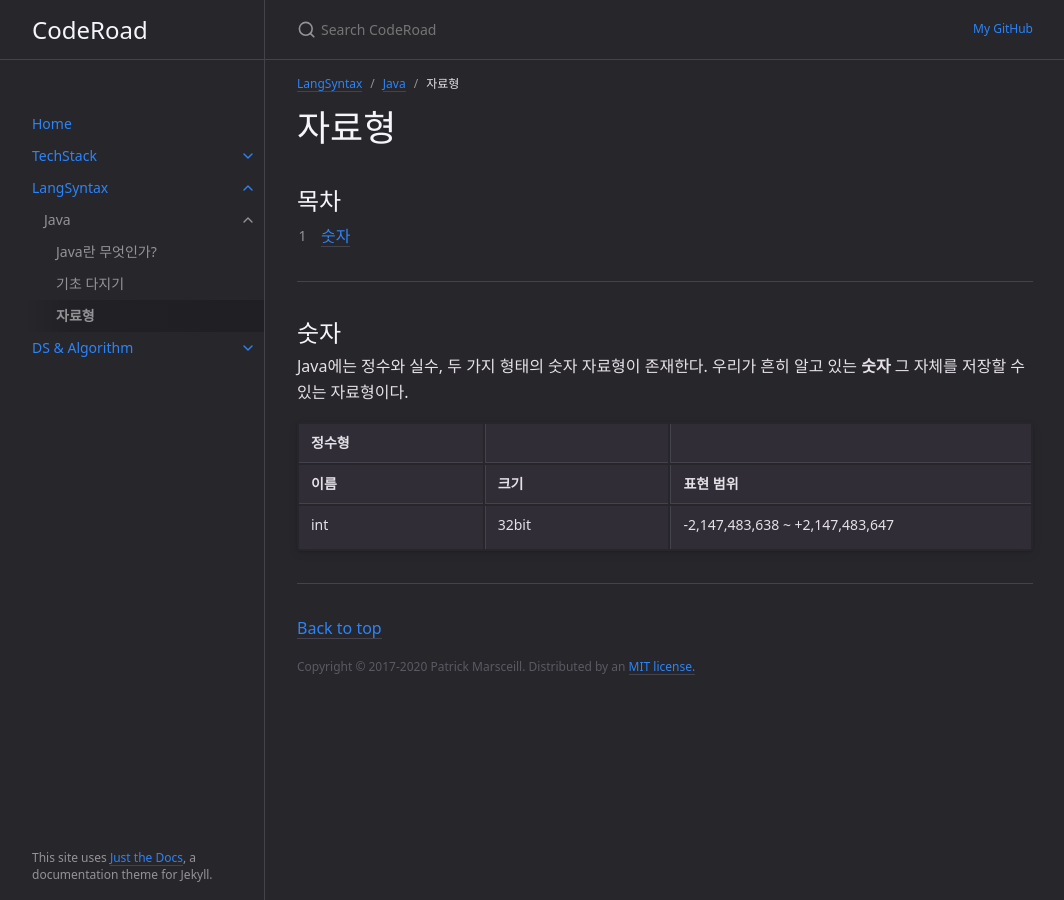
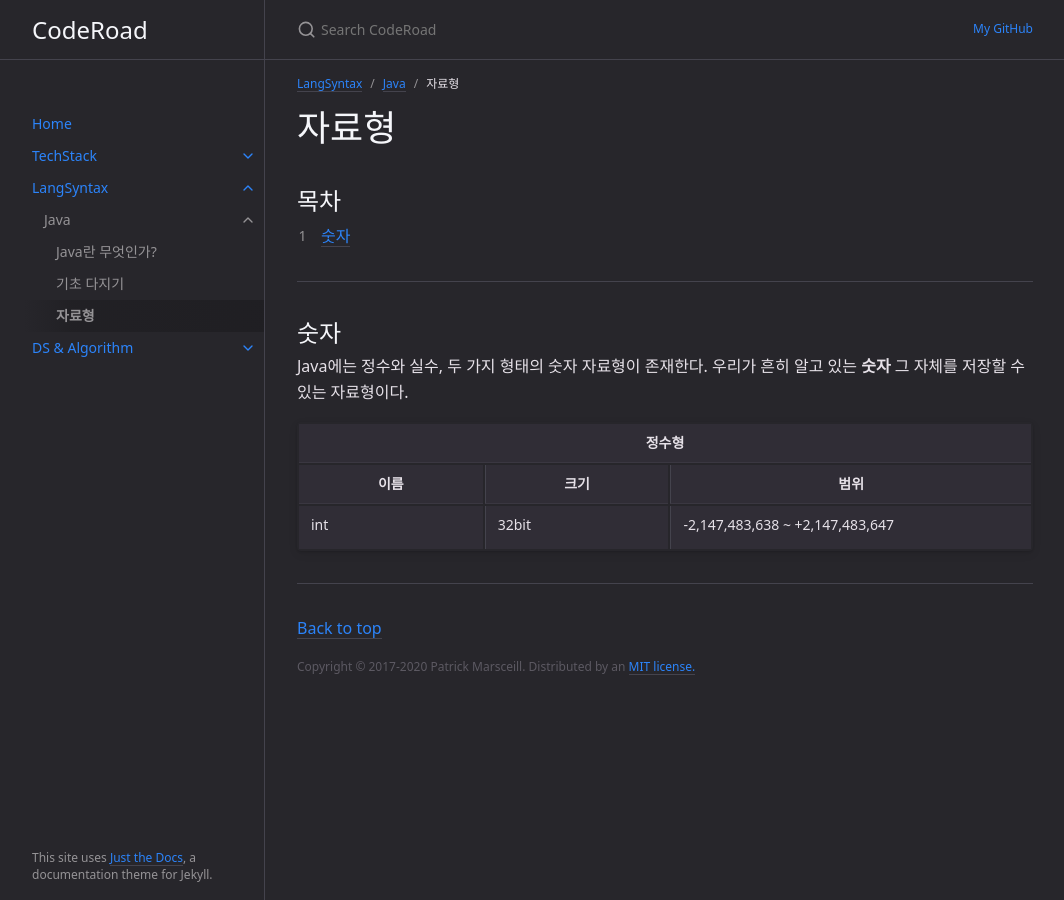
Before and after one commit to hangillee/hangillee.github.io, a Jekyll site: the page built from docs/LangSyntax/Java/03.md, in a window 1280 px wide. Shown: the whole page, without its empty margins (107-1171 px from the left). Built offline with Jekyll 4.4.1, drawn with Linux system fonts in a browser that asks for light colours.

Commit message:
CHORE Edit table

```diff
--- a/docs/LangSyntax/Java/03.md
+++ b/docs/LangSyntax/Java/03.md
@@ -21,7 +21,18 @@ permalink: docs/langsyntax/java/03
 ## 숫자
 Java에는 정수와 실수, 두 가지 형태의 숫자 자료형이 존재한다. 우리가 흔히 알고 있는 **숫자** 그 자체를 저장할 수 있는 자료형이다.
 
-| 정수형                                           |
-| 이름   | 크기  | 표현 범위                        |
-|:-------|:------|:--------------------------------|
-| int    | 32bit | -2,147,483,638 ~ +2,147,483,647 |
+<table>
+    <tr>
+        <th colspan="3">정수형</th>
+    </tr>
+    <tr>
+        <th>이름</th>
+        <th>크기</th>
+        <th>범위</th>
+    </tr>
+    <tr>
+        <td>int</td>
+        <td>32bit</td>
+        <td>-2,147,483,638 ~ +2,147,483,647</td>
+    </tr>
+</table>
```
